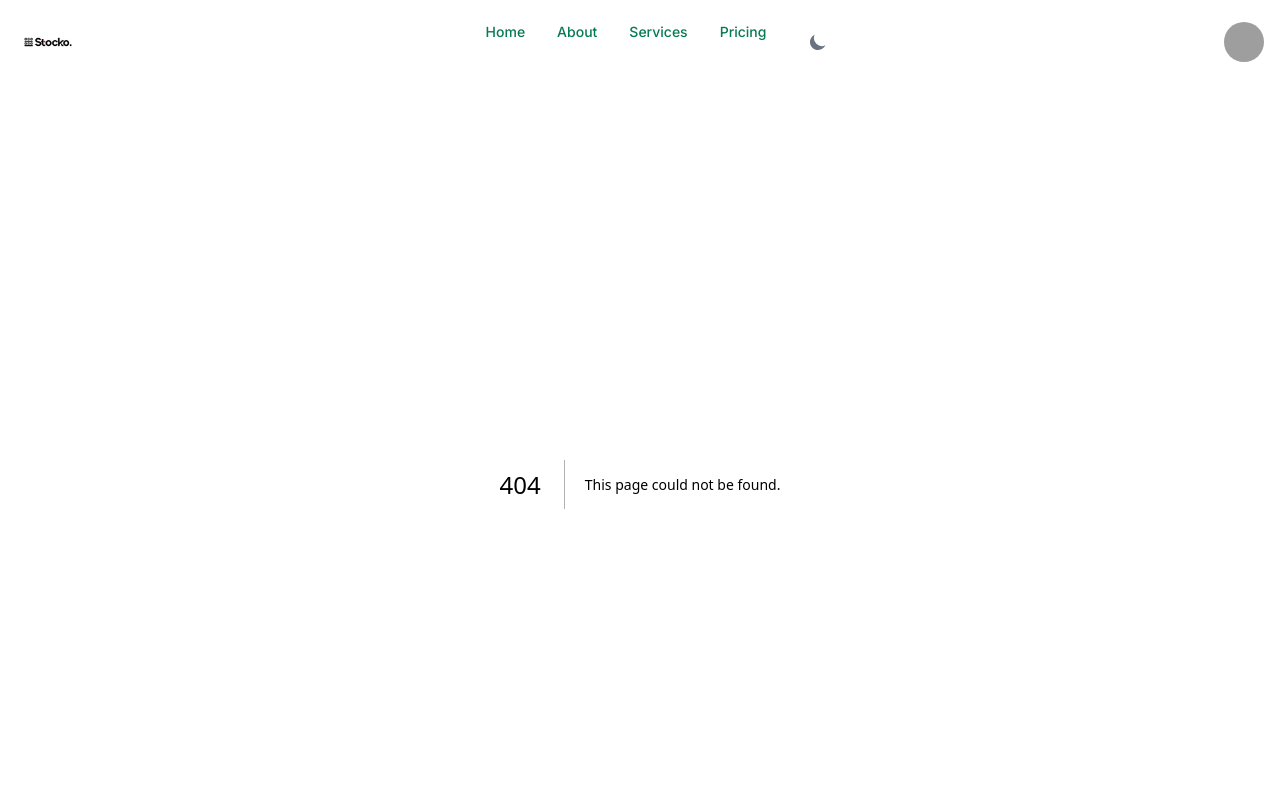
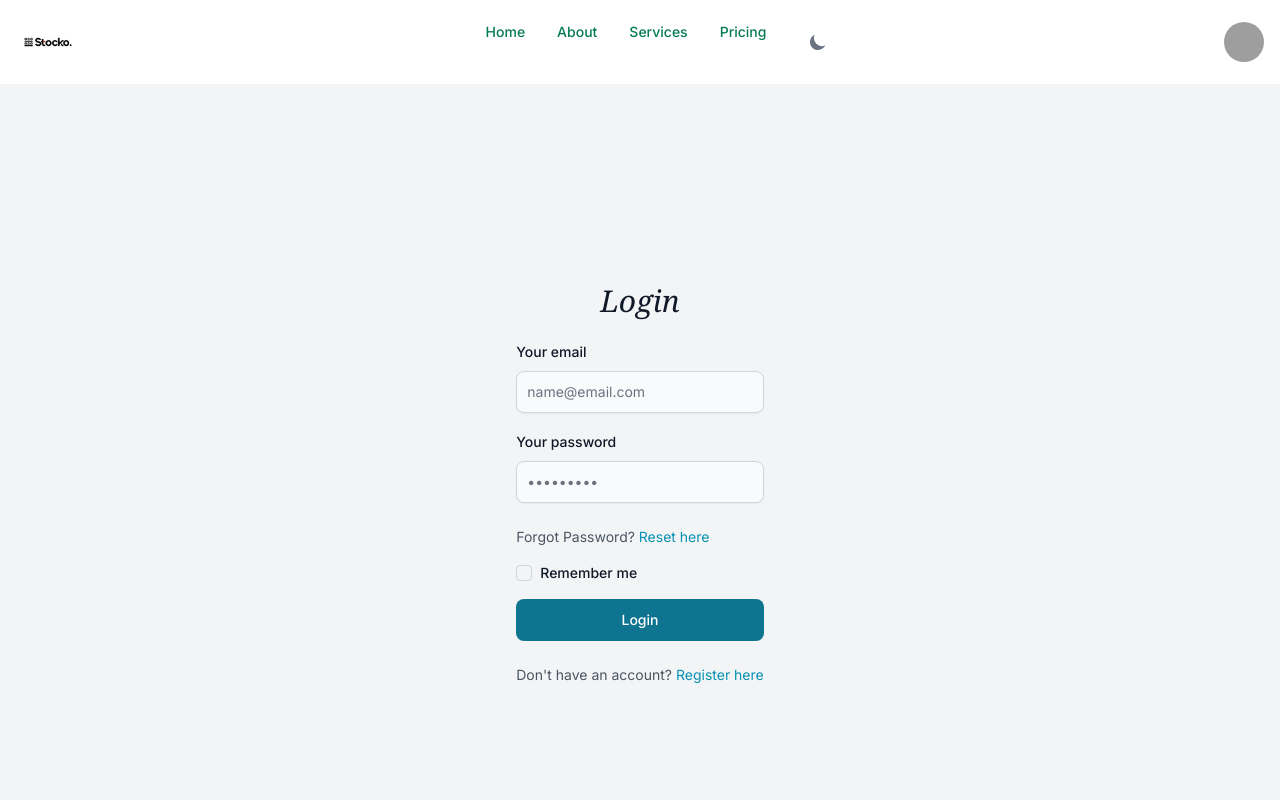
Before and after one commit to Muthomi254/stock.o_fend, a Next.js app: page /login in a window 1280 px wide. Before the commit this address had no page. Shown: the top 800 px of the page. Built offline with nearby package versions, Linux system fonts and the light colour scheme; grey boxes are pictures that could not be loaded.

Commit message:
(ft):Creating login form and page

```diff
--- /dev/null
+++ b/src/app/(pages)/(auth)/login/Login.jsx
@@ -0,0 +1,71 @@
+'use client';
+
+import { Button, Checkbox, Label, TextInput } from 'flowbite-react';
+import Link from 'next/link';
+
+export default function LoginForm() {
+  return (
+    <div className="flex flex-col items-center justify-center min-h-screen py-12 bg-gray-100 dark:bg-gray-900 text-gray-900 dark:text-white transition-colors duration-500">
+      <span className="text-3xl text-bold font-serif italic pb-5">Login</span>
+
+      <form className="flex max-w-md  flex-col gap-4">
+        <div>
+          <div className="mb-2 block">
+            <Label htmlFor="email" value="Your email" />
+          </div>
+          <TextInput
+            id="email"
+            type="email"
+            placeholder="name@email.com"
+            required
+            shadow
+          />
+        </div>
+        <div>
+          <div className="mb-2 block">
+            <Label htmlFor="password" value="Your password" />
+          </div>
+          <TextInput
+            id="password"
+            type="password"
+            placeholder="•••••••••"
+            required
+            shadow
+          />
+        </div>
+        <div className="text-sm mt-2">
+          <p className="text-gray-600 text-sm dark:text-gray-400">
+            Forgot Password?{' '}
+            <Link
+              href="/forgotPassword"
+              className="text-cyan-600 text-sm hover:underline hover:dark:text-green-500 hover:text-green-900 dark:text-cyan-500"
+            >
+              Reset here
+            </Link>
+          </p>
+        </div>
+        <div className="flex items-center gap-2">
+          <Checkbox id="remember" />
+          <Label htmlFor="remember" className="flex">
+            Remember me
+          </Label>
+        </div>
+
+        <Button className="hover:bg-green-900" type="submit">
+          Login
+        </Button>
+        <div className="text-sm mt-2">
+          <p className="text-gray-600 dark:text-gray-400">
+            Don't have an account?{' '}
+            <Link
+              href="/register"
+              className="text-cyan-600 hover:underline hover:dark:text-green-500  hover:text-green-900 dark:text-cyan-500"
+            >
+              Register here
+            </Link>
+          </p>
+        </div>
+      </form>
+    </div>
+  );
+}
--- /dev/null
+++ b/src/app/(pages)/(auth)/login/page.jsx
@@ -0,0 +1,11 @@
+import React from 'react'
+import Login from './Login';
+
+
+export default function LoginPage() {
+  return (
+    <div>
+      <Login/>
+    </div>
+  )
+}
```
